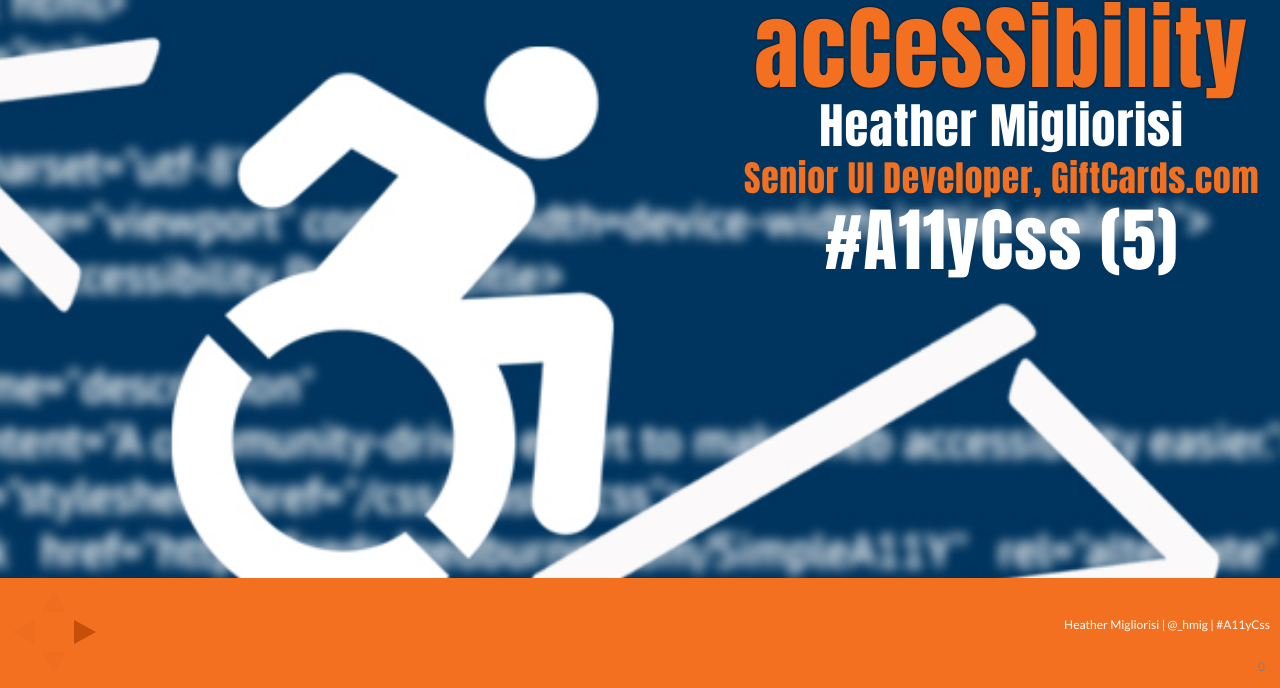
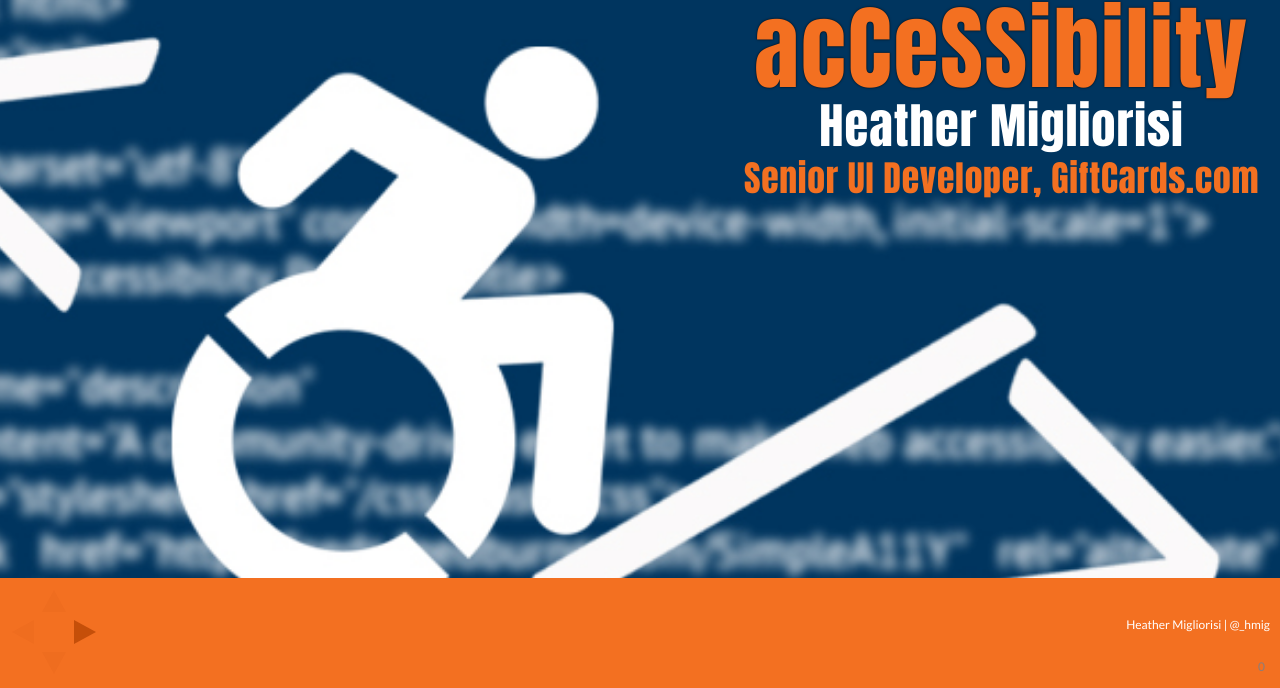
Before and after one commit to hmig/acCeSSibility, a website: page index.html in a window 1280 px wide. Shown: the part 112-800 px from the top of the page. Drawn offline with Linux system fonts and the light colour scheme.

Commit message:
removed hash for conf

```diff
--- a/index.html
+++ b/index.html
@@ -103,7 +103,6 @@
                             <h1 style="font-size: 4em;">acCeSSibility</h1>
                             <h2 style="color:white">Heather Migliorisi</h2>
                             <h3>Senior UI Developer, GiftCards.com</h3>
-                            <h4 style="color:white; font-size: 3em;">#A11yCss (5)</h4>
                         </div>
                     </div>
                     <aside class="notes">
@@ -1244,7 +1243,6 @@
                 </section>
                 <section data-background="images/Cat-Rolls-In-A-Ball.gif">
                     <h1 style="color: white;font-size: 8em; margin-top: 1em;">Thank you. </h1>
-                    <h2 style="color:white">#A11yCss (5)</h2>
 <!--                    <img class="fragment fade-in" src="images/Cat-Rolls-In-A-Ball.gif" style="width: 100%;">-->
                 </section>
 
@@ -1252,7 +1250,7 @@
         </div>
 
         <footer>
-            <p>Heather Migliorisi | @_hmig | #A11yCss</p>
+            <p>Heather Migliorisi | @_hmig </p>
         </footer>
 
         <script src="lib/js/head.min.js"></script>
```
